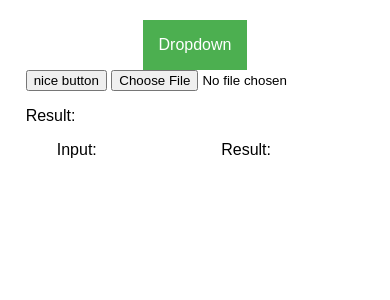
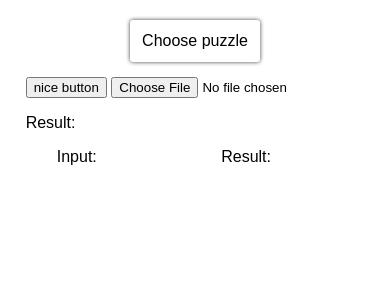
Before and after one commit to Avogardo/Sudoku-solver, a PHP site: page /index.html in a window 390 px wide. Shown: the part 75-375 px from the top of the page. Run offline with PHP 8.4, Linux system fonts and the light colour scheme.

Commit message:
styled button

```diff
--- a/index.html
+++ b/index.html
@@ -15,7 +15,7 @@
     <section>
         <nav>
             <div class="dropdown">
-                <button class="dropbtn">Dropdown</button>
+                <button class="dropdown-button">Choose puzzle</button>
                 <div class="dropdown-content">
                     <a href="#">Link 1</a>
                     <a href="#">Link 2</a>
--- a/style.css
+++ b/style.css
@@ -25,13 +25,27 @@ h1 {
     align-items: center;
   }
 
-  .dropbtn {
-    background-color: #4CAF50;
-    color: white;
-    padding: 16px;
+  .dropdown-button {
+    background-color: #ffffff;
+    color: #000000;
+    padding: 12px;
     font-size: 16px;
     border: none;
+    border-radius: 3px;
+    margin-bottom: 15px;
     cursor: pointer;
+    -webkit-box-shadow: 0px 0px 4px 0px rgba(0,0,0,0.75);
+    -moz-box-shadow: 0px 0px 4px 0px rgba(0,0,0,0.75);
+    box-shadow: 0px 0px 4px 0px rgba(0,0,0,0.75);
+  }
+
+  .dropdown-button:hover {
+    transition: background-color 0.2s;
+  }
+
+  .dropdown-button:focus {
+    outline: none;
+    -webkit-tap-highlight-color: rgba(0,0,0,0);
   }
 
   .dropdown {
@@ -55,13 +69,15 @@ h1 {
     display: block;
   }
 
-  .dropdown-content a:hover {background-color: #f1f1f1}
+  .dropdown-content a:hover {
+    background-color: #f1f1f1
+  }
 
   .dropdown:hover .dropdown-content {
     display: block;
   }
 
-  .dropdown:hover .dropbtn {
-    background-color: #3e8e41;
+  .dropdown:hover .dropdown-button {
+    background-color: #9a9596;
   }
 }
```
